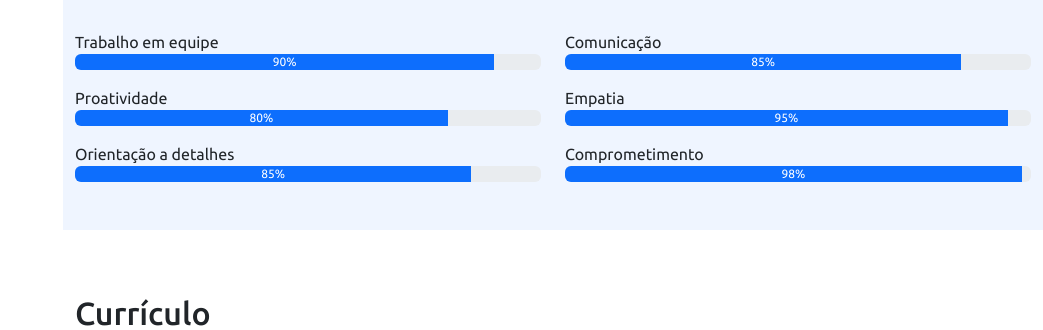
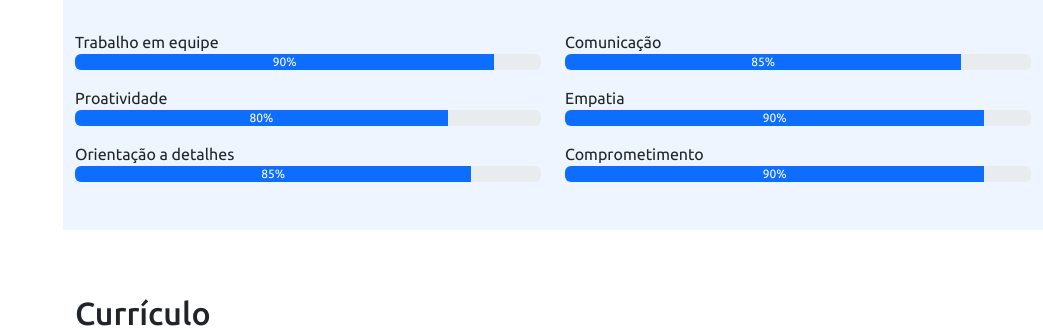
Before and after one commit to CassiaXMS/projetoWeb, a Flask app: page / in a window 1280 px wide. Shown: the part 2252-2582 px from the top of the page, without its empty margins (237-1280 px from the left). Run offline with Flask 3, Linux system fonts and the light colour scheme; some libraries are stand-ins or nearby versions.

Commit message:
contato estilizado, email do py configurado

```diff
--- a/app.py
+++ b/app.py
@@ -1,10 +1,60 @@
-from flask import Flask, render_template, redirect
+from flask import Flask, render_template, redirect, request, flash
+from flask_mail import Mail, Message
+from config import email,senha
 
 app = Flask(__name__)
+app.secret_key = 'CassiaXMS'
+
+
+mail_settings = {
+    "MAIL_SERVER": 'smtp.gmail.com',
+    "MAIL_PORT": 465,
+    "MAIL_USE_TLS": False,
+    "MAIL_USE_SSL": True,
+    "MAIL_USERNAME": email,
+    "MAIL_PASSWORD": senha
+}
+
+app.config.update(mail_settings)
+mail = Mail(app)
+
+class Contato:
+    def __init__(self, nome, email, mensagem):
+        self.nome = nome,
+        self.email = email,
+        self.mensagem = mensagem
+
 
 @app.route('/')
 def index():
     return render_template('index.html')
 
+@app.route('/send', methods=['GET', 'POST'])
+def send():
+    if request.method == 'POST':
+        formContato = Contato(
+            request.form["nome"],
+            request.form["email"],
+            request.form["mensagem"]
+        )
+
+        msg = Message(
+            subject= f'{formContato.nome} te enviou uma mensagem no portifólio',
+            sender = app.config.get("MAIL_USERNAME"),
+            recipients= ['xaviercassia560@gmail.com', app.config.get("MAIL_USERNAME")],
+            body = f'''
+
+            {formContato.nome} com o e-mail {formContato.email}, te enviou a seguinte
+            mensagem:
+
+            {formContato.mensagem}
+
+            '''
+        )
+        mail.send(msg)
+        flash('Mensagem enviada com sucesso!')
+    return redirect('/')
+
+
 if __name__ == '__main__':
     app.run(debug=True)
--- /dev/null
+++ b/config.py
@@ -0,0 +1,2 @@
+email = 'cassia@gmail.com'
+senha = '123'
--- a/static/script.js
+++ b/static/script.js
@@ -23,3 +23,25 @@ navItem.forEach(item => {
         }
     })
 })
+
+/* Animar todos os itens na tela que tiverem meu atributo data-anime */
+
+const item = document.querySelectorAll("[data-anime]");
+
+const animeScrool = () => {
+    const windowTop = window.pageYOffset + window.innerHeight * 0.80;
+
+    item.forEach(element => {
+        if (windowTop > element.offsetTop) {
+            element.classList.add("animate");
+        } else {
+            element.classList.remove("animate");
+        }
+    });
+};
+
+animeScrool();
+
+window.addEventListener("scroll", ()=>{
+    animeScrool();
+})
--- a/static/style.css
+++ b/static/style.css
@@ -241,6 +241,34 @@ i.menu-mobile {
     margin-bottom: -35px;
 }
 
+/* Animação */
+
+[data-anime] {
+    opacity: 0;
+    transition: 1s;
+}
+
+[data-anime="down"]{
+    transform: translate3d(0, -100%, 0);
+}
+
+[data-anime="up"]{
+    transform: translate3d(0, 100%, 0);
+}
+
+[data-anime="left"]{
+    transform: translate3d(-100%, 0px, 0);
+}
+
+[data-anime="right"]{
+    transform: translate3d(50px, 0, 0);
+}
+
+[data-anime].animate {
+    opacity: 1;
+    transform: translate3d(0, 0, 0);
+}
+
 @media (max-width: 1850px){
     .carousel-control-prev{
         margin-left: 0;
@@ -250,4 +278,8 @@ i.menu-mobile {
         margin-right: 0;
     }
 
+    [data-anime="right"] {
+        transform: translate3d(0, 100%, 0);
+    }
+
 }
--- a/templates/index.html
+++ b/templates/index.html
@@ -172,89 +172,98 @@
                 <div class="row">
                     <div class="col-md-6">
                         <p class="mt-3 mb-0">HTML</p>
-                        <div class="progress" role="progressbar" aria-label="Example with label"
-                            aria-valuenow="95" aria-valuemin="0"
-                            aria-valuemax="100">
-                            <div class="progress-bar" style="width: 95%">95%</div>
+                        <div class="progress">
+                            <div class="progress-bar" role="progressbar" style="width:
+                            95%;" aria-valuenow="95" data-anime="left"
+                                aria-valuemin="0" aria-valuemax="100">95%</div>
                         </div>
-
                         <p class="mt-3 mb-0">CSS</p>
-                        <div class="progress" role="progressbar" aria-label="Example with label"
+                        <div class="progress">
+                            <div class="progress-bar" data-anime="left"
+                            role="progressbar" style="width: 85%;"
                                 aria-valuenow="85" aria-valuemin="0"
-                            aria-valuemax="100">
-                            <div class="progress-bar" style="width: 85%">85%</div>
+                                aria-valuemax="100">85%</div>
                         </div>
-
                         <p class="mt-3 mb-0">JavaScript</p>
-                        <div class="progress" role="progressbar" aria-label="Example with label"
+                        <div class="progress">
+                            <div class="progress-bar" data-anime="left"
+                            role="progressbar" style="width: 80%;"
                                 aria-valuenow="80" aria-valuemin="0"
-                            aria-valuemax="100">
-                            <div class="progress-bar" style="width: 80%">80%</div>
+                                aria-valuemax="100">80%</div>
                         </div>
 
                         <p class="mt-3 mb-0">Python</p>
-                        <div class="progress" role="progressbar" aria-label="Example with label"
+                        <div class="progress">
+                            <div class="progress-bar" data-anime="left"
+                            role="progressbar" style="width: 80%;"
                                 aria-valuenow="80" aria-valuemin="0"
-                            aria-valuemax="100">
-                            <div class="progress-bar" style="width: 80%">80%</div>
+                                aria-valuemax="100">80%</div>
                         </div>
 
                         <p class="mt-3 mb-0">Java</p>
-                        <div class="progress" role="progressbar" aria-label="Example with label"
+                        <div class="progress">
+                            <div class="progress-bar" data-anime="left"
+                            role="progressbar" style="width: 70%;"
                                 aria-valuenow="70" aria-valuemin="0"
-                            aria-valuemax="100">
-                            <div class="progress-bar" style="width: 70%">70%</div>
+                                aria-valuemax="100">70%</div>
                         </div>
 
                         <p class="mt-3 mb-0">Git</p>
-                        <div class="progress" role="progressbar" aria-label="Example with label"
+                        <div class="progress">
+                            <div class="progress-bar" data-anime="left"
+                            role="progressbar" style="width: 90%;"
                                 aria-valuenow="90" aria-valuemin="0"
-                            aria-valuemax="100">
-                            <div class="progress-bar" style="width: 90%">90%</div>
+                                aria-valuemax="100">90%</div>
                         </div>
 
                         <p class="mt-3 mb-0">Deploy</p>
-                        <div class="progress" role="progressbar" aria-label="Example with label"
+                        <div class="progress">
+                            <div class="progress-bar" data-anime="left"
+                            role="progressbar" style="width: 70%;"
                                 aria-valuenow="70" aria-valuemin="0"
-                            aria-valuemax="100">
-                            <div class="progress-bar" style="width: 70%">70%</div>
+                                aria-valuemax="100">70%</div>
                         </div>
                     </div>
 
                     <div class="col-md-6">
                         <p class="mt-3 mb-0">Angular</p>
-                        <div class="progress" role="progressbar" aria-label="Example with label"
+                        <div class="progress">
+                            <div class="progress-bar" data-anime="left"
+                            role="progressbar" style="width: 80%;"
                                 aria-valuenow="80" aria-valuemin="0"
-                            aria-valuemax="100">
-                            <div class="progress-bar" style="width: 80%">80%</div>
+                                aria-valuemax="100">80%</div>
                         </div>
 
                         <p class="mt-3 mb-0">ReactJs</p>
-                        <div class="progress" role="progressbar" aria-label="Example with label"
+                        <div class="progress">
+                            <div class="progress-bar" data-anime="left"
+                            role="progressbar" style="width: 70%;"
                                 aria-valuenow="70" aria-valuemin="0"
-                            aria-valuemax="100">
-                            <div class="progress-bar" style="width: 70%">70%</div>
+                                aria-valuemax="100">70%</div>
                         </div>
 
                         <p class="mt-3 mb-0">NodeJs</p>
-                        <div class="progress" role="progressbar" aria-label="Example with label"
+                        <div class="progress">
+                            <div class="progress-bar" data-anime="left"
+                            role="progressbar" style="width: 85%;"
                                 aria-valuenow="85" aria-valuemin="0"
-                            aria-valuemax="100">
-                            <div class="progress-bar" style="width: 85%">85%</div>
+                                aria-valuemax="100">85%</div>
                         </div>
 
                         <p class="mt-3 mb-0">Flask</p>
-                        <div class="progress" role="progressbar" aria-label="Example with label"
+                        <div class="progress">
+                            <div class="progress-bar" data-anime="left"
+                            role="progressbar" style="width: 80%;"
                                 aria-valuenow="80" aria-valuemin="0"
-                            aria-valuemax="100">
-                            <div class="progress-bar" style="width: 80%">80%</div>
+                                aria-valuemax="100">80%</div>
                         </div>
 
                         <p class="mt-3 mb-0">SQL</p>
-                        <div class="progress" role="progressbar" aria-label="Example with label"
+                        <div class="progress">
+                            <div class="progress-bar" data-anime="left"
+                            role="progressbar" style="width: 90%;"
                                 aria-valuenow="90" aria-valuemin="0"
-                            aria-valuemax="100">
-                            <div class="progress-bar" style="width: 90%">90%</div>
+                                aria-valuemax="100">90%</div>
                         </div>
                     </div>
                 </div>
@@ -264,47 +273,53 @@
                 <div class="row">
                     <div class="col-md-6">
                         <p class="mt-3 mb-0">Trabalho em equipe</p>
-                        <div class="progress" role="progressbar" aria-label="Example with label"
+                        <div class="progress">
+                            <div class="progress-bar" data-anime="left"
+                            role="progressbar" style="width: 90%;"
                                 aria-valuenow="90" aria-valuemin="0"
-                            aria-valuemax="100">
-                            <div class="progress-bar" style="width: 90%">90%</div>
+                                aria-valuemax="100">90%</div>
                         </div>
 
                         <p class="mt-3 mb-0">Proatividade</p>
-                        <div class="progress" role="progressbar" aria-label="Example with label"
+                        <div class="progress">
+                            <div class="progress-bar" data-anime="left"
+                            role="progressbar" style="width: 80%;"
                                 aria-valuenow="80" aria-valuemin="0"
-                            aria-valuemax="100">
-                            <div class="progress-bar" style="width: 80%">80%</div>
+                                aria-valuemax="100">80%</div>
                         </div>
 
                         <p class="mt-3 mb-0">Orientação a detalhes</p>
-                        <div class="progress" role="progressbar" aria-label="Example with label"
+                        <div class="progress">
+                            <div class="progress-bar" data-anime="left"
+                            role="progressbar" style="width: 85%;"
                                 aria-valuenow="85" aria-valuemin="0"
-                            aria-valuemax="100">
-                            <div class="progress-bar" style="width: 85%">85%</div>
+                                aria-valuemax="100">85%</div>
                         </div>
                     </div>
 
                     <div class="col-md-6">
                         <p class="mt-3 mb-0">Comunicação</p>
-                        <div class="progress" role="progressbar" aria-label="Example with label"
+                        <div class="progress">
+                            <div class="progress-bar" data-anime="left"
+                            role="progressbar" style="width: 85%;"
                                 aria-valuenow="85" aria-valuemin="0"
-                            aria-valuemax="100">
-                            <div class="progress-bar" style="width: 85%">85%</div>
+                                aria-valuemax="100">85%</div>
                         </div>
 
                         <p class="mt-3 mb-0">Empatia</p>
-                        <div class="progress" role="progressbar" aria-label="Example with label"
-                            aria-valuenow="95" aria-valuemin="0"
-                            aria-valuemax="100">
-                            <div class="progress-bar" style="width: 95%">95%</div>
+                        <div class="progress">
+                            <div class="progress-bar" data-anime="left"
+                            role="progressbar" style="width: 90%;"
+                                aria-valuenow="90" aria-valuemin="0"
+                                aria-valuemax="100">90%</div>
                         </div>
 
                         <p class="mt-3 mb-0">Comprometimento</p>
-                        <div class="progress" role="progressbar" aria-label="Example with label"
-                            aria-valuenow="98" aria-valuemin="0"
-                            aria-valuemax="100">
-                            <div class="progress-bar" style="width: 98%">98%</div>
+                        <div class="progress">
+                            <div class="progress-bar" data-anime="left"
+                            role="progressbar" style="width: 90%;"
+                                aria-valuenow="90" aria-valuemin="0"
+                                aria-valuemax="100">90%</div>
                         </div>
                     </div>
                 </div>
```
Also changed, not shown: other parts of templates/index.html (+11 -14 lines). Lines whose indentation alone changed are shown as unchanged.
